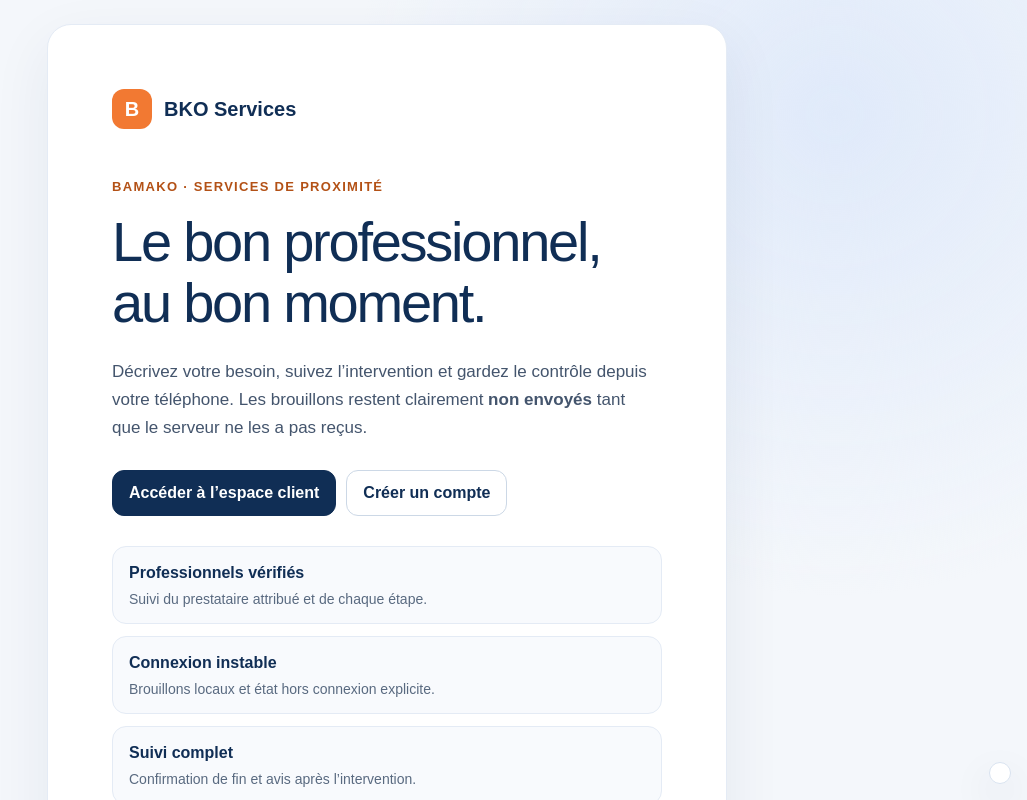
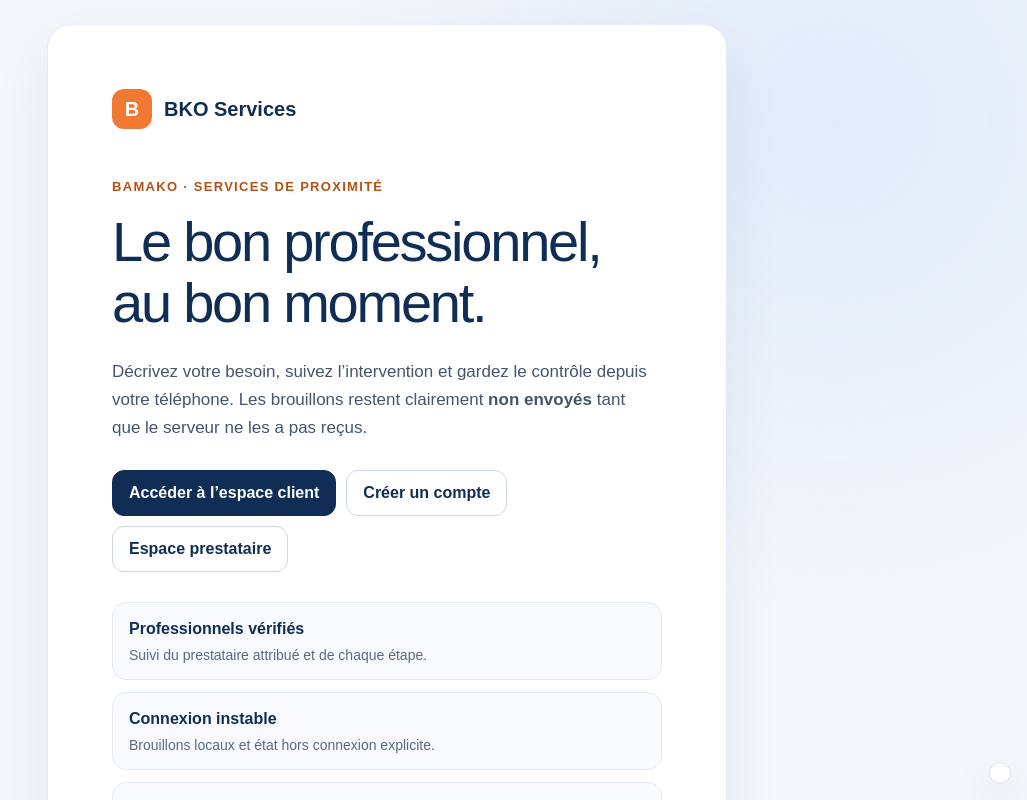
Before and after one commit to hamapixel/bko-services, a Next.js app in the folder frontend/: page / in a window 1280 px wide. Shown: the top 800 px of the page, without its empty margins (253-1280 px from the left). Built offline with nearby package versions, Linux system fonts and the light colour scheme.

Commit message:
feat(provider): link public landing to provider login

```diff
--- a/frontend/app/page.tsx
+++ b/frontend/app/page.tsx
@@ -23,6 +23,9 @@ export default function Home() {
           <Link className="button-secondary" href="/connexion">
             Créer un compte
           </Link>
+          <Link className="button-secondary" href="/prestataire/connexion">
+            Espace prestataire
+          </Link>
         </div>
 
         <div className="pwa-summary" aria-label="Fonctions disponibles">
```
